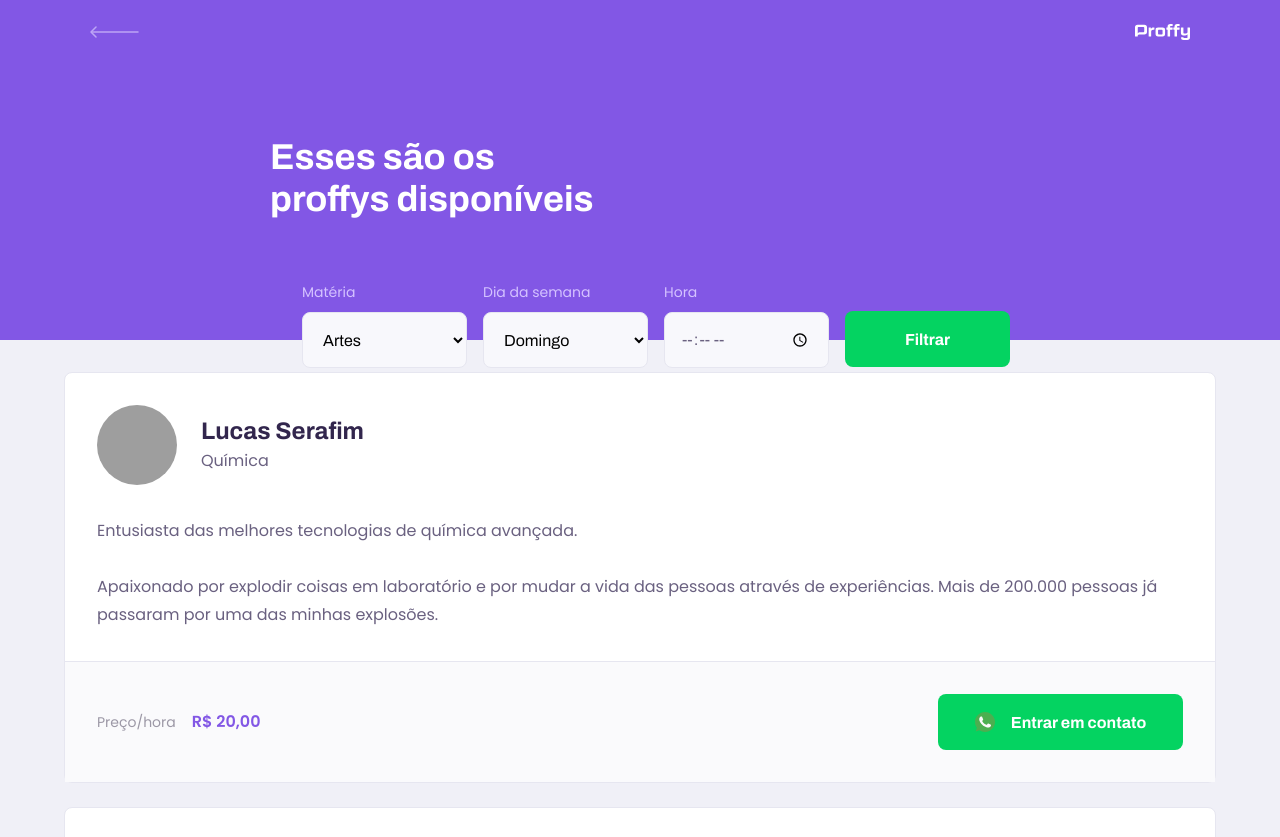
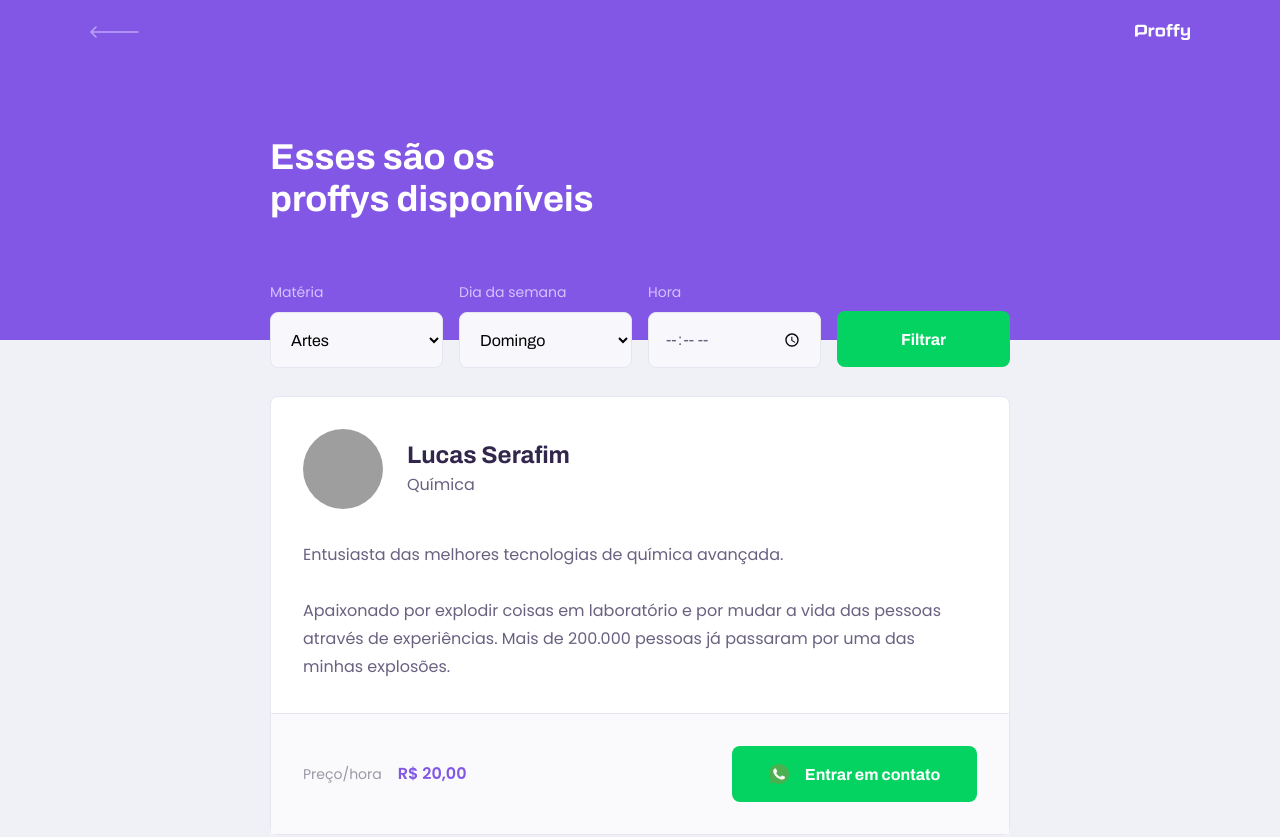
Before and after one commit to LeonEvil/next-level-week-2, a plain HTML site: page study.html in a window 1280 px wide. Shown: the top 837 px of the page. Drawn offline with Linux system fonts and the light colour scheme; grey boxes are pictures that could not be loaded.

Commit message:
changes in page study

```diff
--- a/styles/partials/page-study.css
+++ b/styles/partials/page-study.css
@@ -4,7 +4,7 @@
 }
 
 #search-teachers {
-    margin-left: 3.2rem;
+    margin-top: 3.2rem;
 }
 
 #search-teachers label {
@@ -27,6 +27,7 @@
     display: flex;
     align-items: center;
     justify-content: center;
+    text-decoration: none;
     transition: background 0.2s;
     margin-top: 3.2rem;
 }
@@ -86,7 +87,6 @@
     background-color: var(--color-box-footer);
     border-top: 1px solid var(--color-line-in-white);
     margin-top: 3.2rem;
-
     display: flex;
     align-items: center;
     justify-content: space-between;
@@ -107,19 +107,16 @@
 .teacher-item footer button {
     width: 20rem;
     height: 5.6rem;
-    background: var(--color-secondary);
+    background-color: var(--color-secondary);
     color: var(--color-button-text);
     border: 0;
     border-radius: 0.8rem;
     cursor: pointer;
     font: 700 1.4rem Archivo;
-
     display: flex;
     align-items: center;
     justify-content: space-evenly;
-
     text-decoration: none;
-
     transition: background 0.2s;
     margin-left: 1.6rem;
 }
@@ -143,9 +140,7 @@
 
     .page-header .header-content {
         max-width: 740px;
-
         margin: 0 auto;
-
         flex: 1 1;
         padding-bottom: 48px;
         display: flex;
@@ -170,7 +165,7 @@
         bottom: -28px;
     }
 
-    #page-study-main {
+    #page-study main {
         padding: 32px 0;
         max-width: 740px;
         margin: 0 auto;
@@ -193,6 +188,7 @@
         width: 245px;
         font-size: 16px;
         justify-content: center;
+        font-weight: 600;
     }
 
     .teacher-item footer button img {
```
